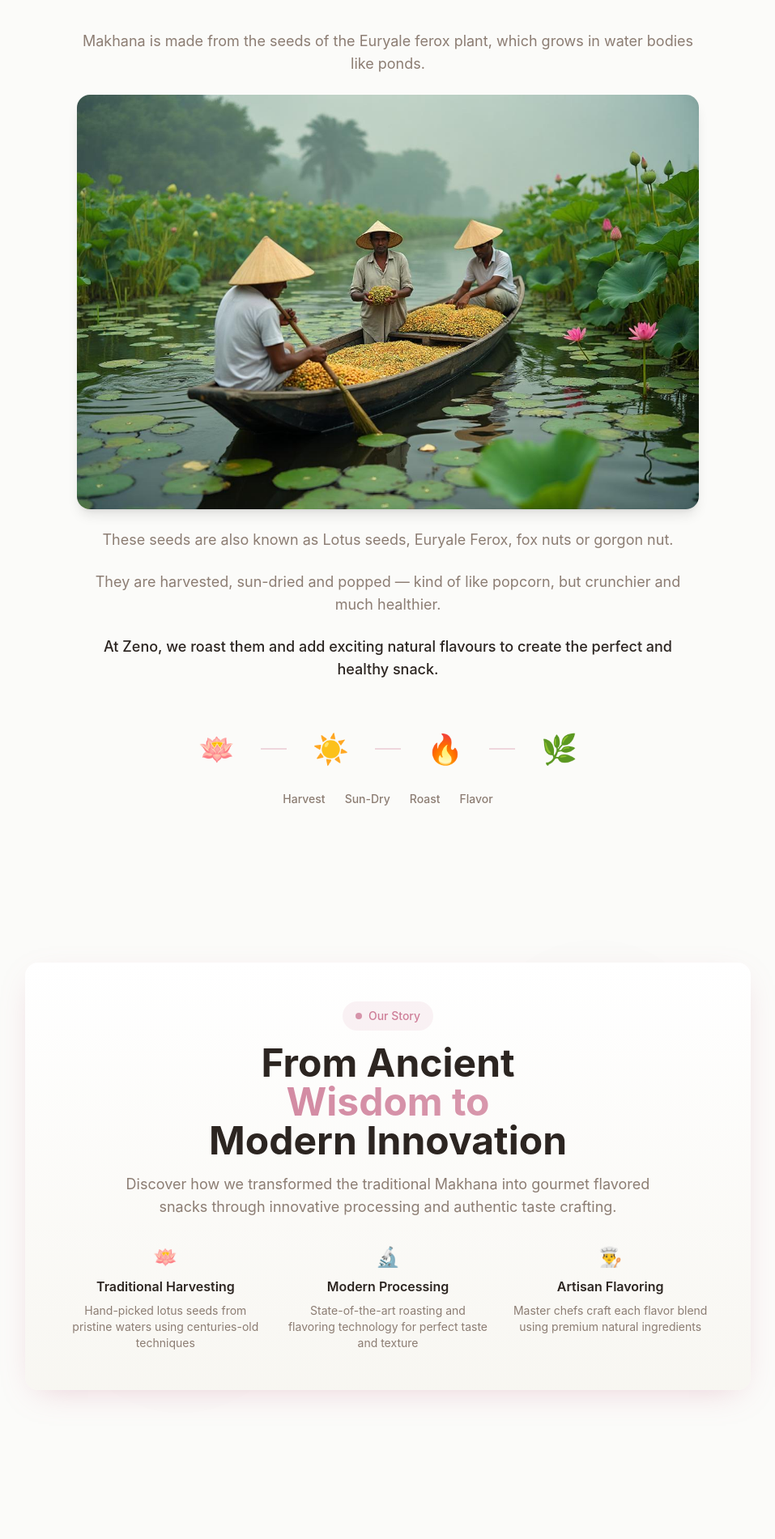
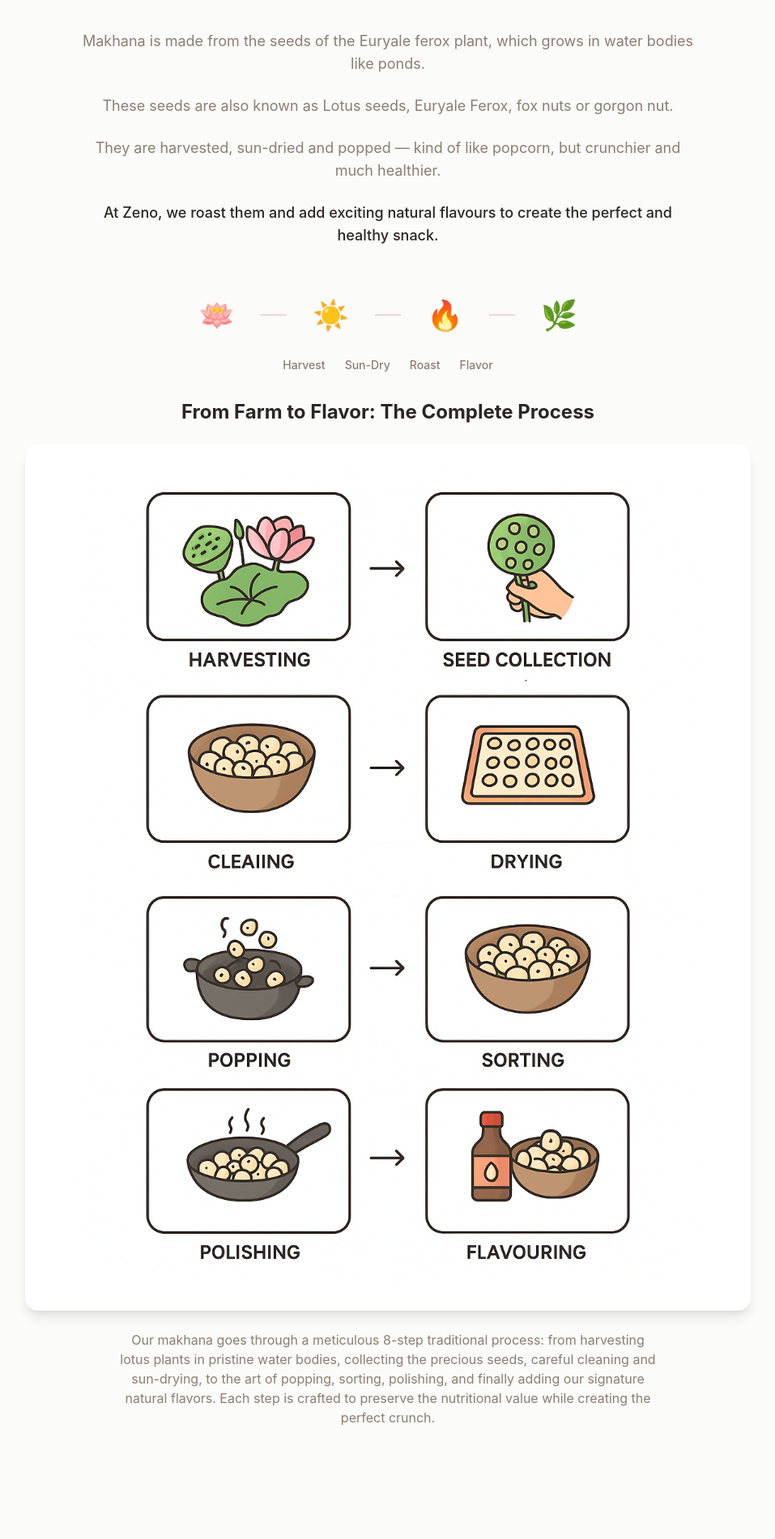
Before and after one commit to Janki2010/zeno-makhana, a React (Vite) app: page / in a window 1280 px wide. Shown: the part 1039-2940 px from the top of the page at 81% size, without its empty margins (161-1118 px from the left). Built offline with nearby package versions, Linux system fonts and the light colour scheme.

Commit message:
Update "What is Makhana" section
Remove AI-generated image and add new process image with explanation.

```diff
--- a/src/components/WhatIsMakhana.tsx
+++ b/src/components/WhatIsMakhana.tsx
@@ -1,5 +1,3 @@
-import makhanaHarvesting from "@/assets/makhana-harvesting.jpg";
-
 const WhatIsMakhana = () => {
   return (
     <section className="py-16 lg:py-24 bg-background">
@@ -26,14 +24,6 @@ const WhatIsMakhana = () => {
               Makhana is made from the seeds of the Euryale ferox plant, which grows in water bodies like ponds.
             </p>
 
-            {/* Harvesting Image */}
-            <div className="my-8 rounded-2xl overflow-hidden shadow-lg">
-              <img
-                src={makhanaHarvesting}
-                alt="Traditional Makhana harvesting process in water bodies"
-                className="w-full h-auto"
-              />
-            </div>
 
             <p>
               These seeds are also known as Lotus seeds, Euryale Ferox, fox nuts or gorgon nut.
@@ -65,6 +55,27 @@ const WhatIsMakhana = () => {
             <span>Roast</span>
             <span>Flavor</span>
           </div>
+
+          {/* Process Diagram */}
+          <div className="mt-16 space-y-6">
+            <h3 className="text-2xl font-bold text-foreground">
+              From Farm to Flavor: The Complete Process
+            </h3>
+
+            <div className="bg-card rounded-2xl p-8 shadow-lg">
+              <img
+                src="/lovable-uploads/ce654e30-a934-4b47-ac1f-0b544c291fef.png"
+                alt="Complete Makhana production process from harvesting to flavoring in 8 steps"
+                className="w-full max-w-3xl mx-auto rounded-xl"
+              />
+            </div>
+
+            <p className="text-muted-foreground text-base max-w-2xl mx-auto">
+              Our makhana goes through a meticulous 8-step traditional process: from harvesting lotus plants in pristine water bodies,
+              collecting the precious seeds, careful cleaning and sun-drying, to the art of popping, sorting, polishing, and finally
+              adding our signature natural flavors. Each step is crafted to preserve the nutritional value while creating the perfect crunch.
+            </p>
+          </div>
         </div>
       </div>
     </section>
```
Also changed, not shown: public/lovable-uploads/ce654e30-a934-4b47-ac1f-0b544c291fef.png (added).
